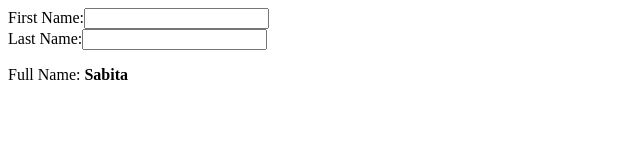
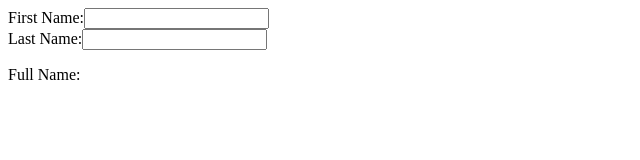
Before and after one commit to iamsabitak/React-Typescript-Practice, a React (Vite) app: page / in a window 1280 px wide. Shown: the top 160 px of the page, without its empty margins (0-640 px from the left). Built offline with nearby package versions, Linux system fonts and the light colour scheme.

Commit message:
Added controlled inputs, input validation, and dynamic display of full name in NameInput component

```diff
--- a/src/components/NameInput.tsx
+++ b/src/components/NameInput.tsx
@@ -1,15 +1,17 @@
-import React, { useState } from "react";
+import React, { useState } from 'react';
+
 interface NameInputProps {
   initialFirstName?: string;
   initialLastName?: string;
 }
+
 const NameInput: React.FC<NameInputProps> = ({
-  initialFirstName = "",
-  initialLastName = "",
+  initialFirstName = '',
+  initialLastName = '',
 }) => {
   const [firstName, setFirstName] = useState<string>(initialFirstName);
   const [lastName, setLastName] = useState<string>(initialLastName);
-  const [error, setError] = useState<string>("");
+  const [error, setError] = useState<string>('');
 
   const handleFirstNameChange = (e: React.ChangeEvent<HTMLInputElement>) => {
     setFirstName(e.target.value);
@@ -22,10 +24,10 @@ const NameInput: React.FC<NameInputProps> = ({
   };
 
   const validateInputs = () => {
-    if (firstName.trim() === "" || lastName.trim() === "") {
-      setError("Both first name and last name are required.");
+    if (firstName.trim() === '' || lastName.trim() === '') {
+      setError('Both first name and last name are required.');
     } else {
-      setError("");
+      setError('');
     }
   };
 
@@ -37,7 +39,12 @@ const NameInput: React.FC<NameInputProps> = ({
     <div>
       <div>
         <label htmlFor="firstName">First Name:</label>
-        <input id="firstName" type="text" value={firstName} />
+        <input
+          id="firstName"
+          type="text"
+          value={firstName}
+          onChange={handleFirstNameChange}
+        />
       </div>
       <div>
         <label htmlFor="lastName">Last Name:</label>
@@ -48,10 +55,10 @@ const NameInput: React.FC<NameInputProps> = ({
           onChange={handleLastNameChange}
         />
       </div>
-      {error && <p style={{ color: "red" }}>{error}</p>}
+      {error && <p style={{ color: 'red' }}>{error}</p>}
       {!error && (
         <p>
-          Full Name: <strong>Sabita</strong>
+          Full Name: <strong>{getFullName()}</strong>
         </p>
       )}
     </div>
```
